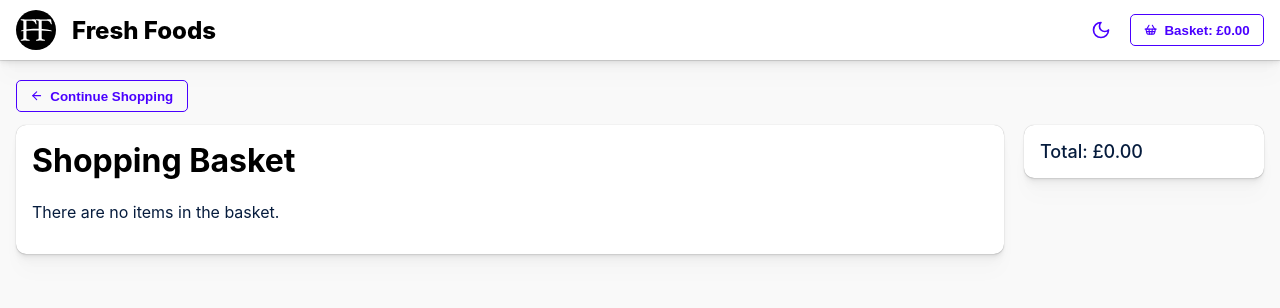
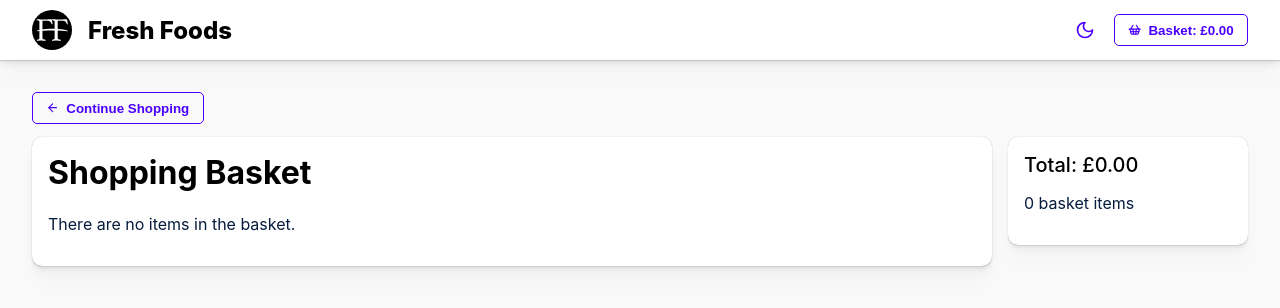
Before and after one commit to timto7/fresh-foods, a React (Vite) app: page /basket in a window 1280 px wide. Shown: the top 308 px of the page. Built offline with nearby package versions, Linux system fonts and the light colour scheme.

Commit message:
Refine layout styles

```diff
--- a/src/components/Button.tsx
+++ b/src/components/Button.tsx
@@ -72,7 +72,7 @@ const StyledButton = styled.button<{
 
       if (props.$variant === 'ghost')
         return Color(props.theme.colors.primary)
-          [props.theme.mode === 'dark' ? 'lighten' : 'darken'](0.15)
+          [props.theme.mode === 'dark' ? 'lighten' : 'darken'](0.3)
           .toString();
 
       return props.theme.colors.primary;
--- a/src/components/Content.tsx
+++ b/src/components/Content.tsx
@@ -1,18 +1,39 @@
-import { PropsWithChildren } from 'react';
+import styled from 'styled-components';
 
-const Content = ({ children }: PropsWithChildren) => {
-  return (
-    <div
-      style={{
-        marginLeft: 'auto',
-        marginRight: 'auto',
-        maxWidth: 1366,
-        padding: '0 1em',
-      }}
-    >
-      {children}
-    </div>
-  );
-};
+const Content = styled.div`
+  margin-left: auto;
+  margin-right: auto;
+  max-width: 1366px;
+  padding: 0 2em;
+
+  @media (max-width: 640px) {
+    padding: 0 1em;
+  }
+`;
 
 export default Content;
+
+// const Title = styled.span`
+//   color: ${(props) => props.theme.colors.text.main};
+//   font-size: 14px;
+//   font-weight: 800;
+//   overflow: hidden;
+//   text-overflow: ellipsis;
+// `;
+
+// const Content = ({ children }: PropsWithChildren) => {
+//   return (
+//     <div
+//       style={{
+//         marginLeft: 'auto',
+//         marginRight: 'auto',
+//         maxWidth: 1366,
+//         padding: '0 2em',
+//       }}
+//     >
+//       {children}
+//     </div>
+//   );
+// };
+
+// export default Content;
--- a/src/components/Price.tsx
+++ b/src/components/Price.tsx
@@ -3,8 +3,8 @@ import styled from 'styled-components';
 const Price = styled.span`
   color: ${(props) => props.theme.colors.text.soft};
   display: block;
-  font-size: 16px;
-  font-weight: 600;
+  font-size: 20px;
+  font-weight: 400;
   margin: 0.5em 0;
 `;
 
--- a/src/components/ProductCard.tsx
+++ b/src/components/ProductCard.tsx
@@ -13,12 +13,17 @@ const StyledCard = styled(Card)`
   flex-direction: column;
   justify-content: space-between;
   height: 310px;
-  margin-bottom: 10px;
+  margin-bottom: 1em;
   width: 240px;
 
   @media (max-width: 640px) {
     align-items: center;
+    margin-bottom: 0em;
     width: 100%;
+
+    &:last-of-type {
+      margin-bottom: 1em;
+    }
   }
 `;
 
--- a/src/components/ProductTitle.tsx
+++ b/src/components/ProductTitle.tsx
@@ -5,7 +5,8 @@ import StyledLink from './StyledLink';
 
 const Title = styled.span`
   color: ${(props) => props.theme.colors.text.main};
-  font-weight: 500;
+  font-size: 14px;
+  font-weight: 800;
   overflow: hidden;
   text-overflow: ellipsis;
 `;
@@ -16,14 +17,12 @@ interface ProductTitleProps {
 
 const ProductTitle = ({ product }: ProductTitleProps) => {
   return (
-    <div>
     <StyledLink
       to={`/product/${product.id}`}
       style={{ textDecoration: 'none' }}
     >
       <Title>{product.name}</Title>
     </StyledLink>
-    </div>
   );
 };
 
--- a/src/components/Typography.tsx
+++ b/src/components/Typography.tsx
@@ -3,7 +3,6 @@ import { PropsWithChildren, useMemo } from 'react';
 import styled from 'styled-components';
 
 interface TypographyProps extends PropsWithChildren {
-  style?: object;
   variant?: 'body' | 'heading' | 'span';
 }
 
@@ -19,7 +18,11 @@ const Span = styled.span`
   color: ${(props) => props.theme.colors.text.main};
 `;
 
-const Typography = ({ children, style, variant = 'body' }: TypographyProps) => {
+const Typography = ({
+  children,
+  variant = 'body',
+  ...props
+}: TypographyProps) => {
   const Component = useMemo(() => {
     switch (variant) {
       case 'heading':
@@ -33,7 +36,7 @@ const Typography = ({ children, style, variant = 'body' }: TypographyProps) => {
     }
   }, [variant]);
 
-  return <Component style={style}>{children}</Component>;
+  return <Component {...props}>{children}</Component>;
 };
 
 export default Typography;
--- a/src/pages/Basket.tsx
+++ b/src/pages/Basket.tsx
@@ -1,3 +1,5 @@
+import { useEffect, useMemo } from 'react';
+
 import { LuTrash2 } from 'react-icons/lu';
 import styled from 'styled-components';
 
@@ -7,16 +9,32 @@ import Card from '../components/Card';
 import ContinueShoppingButton from '../components/ContinueShoppingButton';
 import Typography from '../components/Typography';
 import useBasketStore from '../stores/basket-store';
-import { useEffect } from 'react';
 
 const BasketLayout = styled.div`
   display: grid;
-  gap: 20px;
+  gap: 1em;
   grid-template-columns: auto 240px;
 
   @media (max-width: 640px) {
     grid-template-columns: 1fr;
   }
+`;
+
+const BuyBoxCard = styled(Card)`
+  position: fixed;
+  width: 240px;
+
+  @media (max-width: 640px) {
+    position: relative;
+    width: 100%;
+  }
+`;
+
+const PriceTypography = styled(Typography)`
+  color: ${(props) => props.theme.colors.text.solid};
+  font-size: 20px;
+  font-weight: 500;
+  margin: 0;
 `;
 
 const BuyBox = () => {
@@ -27,18 +45,24 @@ const BuyBox = () => {
   const basket = useBasketStore((state) => state.basket);
   const totalPrice = useBasketStore((state) => state.totalPrice);
 
+  const itemCount = useMemo(
+    () =>
+      basket.reduce(
+        (accumulator, basketItem) => basketItem.quantity + accumulator,
+        0
+      ),
+    [basket]
+  );
+
   return (
-    <div>
-      <Card>
-        <Typography style={{ fontSize: 18, fontWeight: 500, margin: 0 }}>
-          Total: £{totalPrice}
-        </Typography>
+    <div style={{ position: 'relative' }}>
+      <BuyBoxCard>
+        <PriceTypography>Total: £{totalPrice}</PriceTypography>
+        <Typography>{itemCount} basket items</Typography>
         {basket.length > 0 && (
-          <Button style={{ marginTop: '1em', width: '100%' }}>
-            Proceed to Checkout
-          </Button>
+          <Button style={{ width: '100%' }}>Proceed to Checkout</Button>
         )}
-      </Card>
+      </BuyBoxCard>
     </div>
   );
 };
--- a/src/pages/ProductList.tsx
+++ b/src/pages/ProductList.tsx
@@ -8,10 +8,11 @@ import useProducts from '../hooks/useProducts';
 
 const ProductGrid = styled.div`
   display: grid;
-  gap: 20px;
+  gap: 1em;
   grid-template-columns: repeat(auto-fit, minmax(250px, 1fr));
   justify-items: center;
   width: 100%;
+  margin-bottom: -1em;
 
   @media (max-width: 640px) {
     grid-template-columns: 1fr;
--- a/src/routing/components/Layout.tsx
+++ b/src/routing/components/Layout.tsx
@@ -8,6 +8,14 @@ const MasterContainer = styled.div`
   background-color: ${(props) => props.theme.colors.background};
   min-height: 100dvh;
   width: 100%;
+`;
+
+const Main = styled.main`
+  padding-bottom: 2em;
+
+  @media (max-width: 640px) {
+    padding-bottom: 1em;
+  }
 `;
 
 const GlobalStyle = createGlobalStyle`
@@ -25,9 +33,9 @@ const Layout = () => {
     <MasterContainer>
       <Header />
       <Content>
-        <main style={{ paddingBottom: 20 }}>
+        <Main>
           <Outlet />
-        </main>
+        </Main>
       </Content>
       <GlobalStyle />
       <ScrollRestoration />
--- a/src/routing/components/header/Header.tsx
+++ b/src/routing/components/header/Header.tsx
@@ -10,8 +10,12 @@ import ColorModeButton from './ColorModeButton';
 
 const NavContainer = styled.div`
   height: 60px;
-  margin-bottom: 20px;
+  margin-bottom: 2em;
   position: relative;
+
+  @media (max-width: 640px) {
+    margin-bottom: 1em;
+  }
 `;
 
 const Nav = styled.nav`
@@ -34,7 +38,7 @@ const SiteTitle = styled.span`
   font-size: 24px;
   font-weight: 800;
 
-  @media (max-width: 640px) {
+  @media (max-width: 480px) {
     display: none;
   }
 `;
--- a/src/themes/modes/dark.ts
+++ b/src/themes/modes/dark.ts
@@ -6,7 +6,7 @@ const dark: DefaultTheme = {
   ...common,
   colors: {
     background: '#0c1425',
-    divider: '#55555577',
+    divider: '#55559944',
     primary: '#38bdf8',
     surface: '#10192d',
     text: {
@@ -18,7 +18,7 @@ const dark: DefaultTheme = {
   },
   mode: 'dark',
   shadows: {
-    surface: `0px 0px 1px rgba(255, 255, 255, 0.35),
+    surface: `0px 0px 1px #555599ff,
     0px 0.6px 0.6px rgba(0, 0, 0, 0.06),
     0px 1.3px 1.3px rgba(0, 0, 0, 0.043),
     0px 2.5px 2.5px rgba(0, 0, 0, 0.036),
```
Lines whose indentation alone changed are shown as unchanged.
